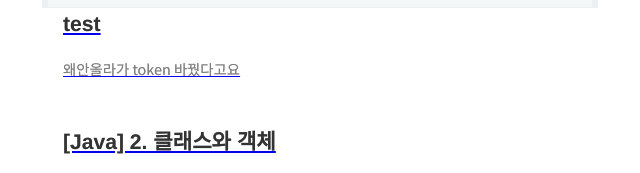
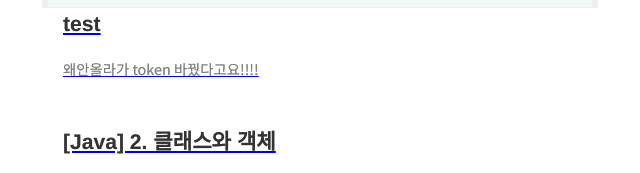
Before and after one commit to hyemin-jang/hyemin-jang.github.io, a Gatsby site: page / in a window 1280 px wide. Shown: the part 370-543 px from the top of the page, 320-960 px from the left. Built offline with nearby package versions, Linux system fonts and the light colour scheme; Gatsby itself is replaced by a stand-in of ours; some packages are replaced by stand-ins of ours; what typography-theme-github would draw is missing.

Commit message:
token test

```diff
--- a/content/blog/Java/test.md
+++ b/content/blog/Java/test.md
@@ -7,4 +7,4 @@
 ---
 
 왜안올라가
-token 바꿨다고요
+token 바꿨다고요!!!!
```
